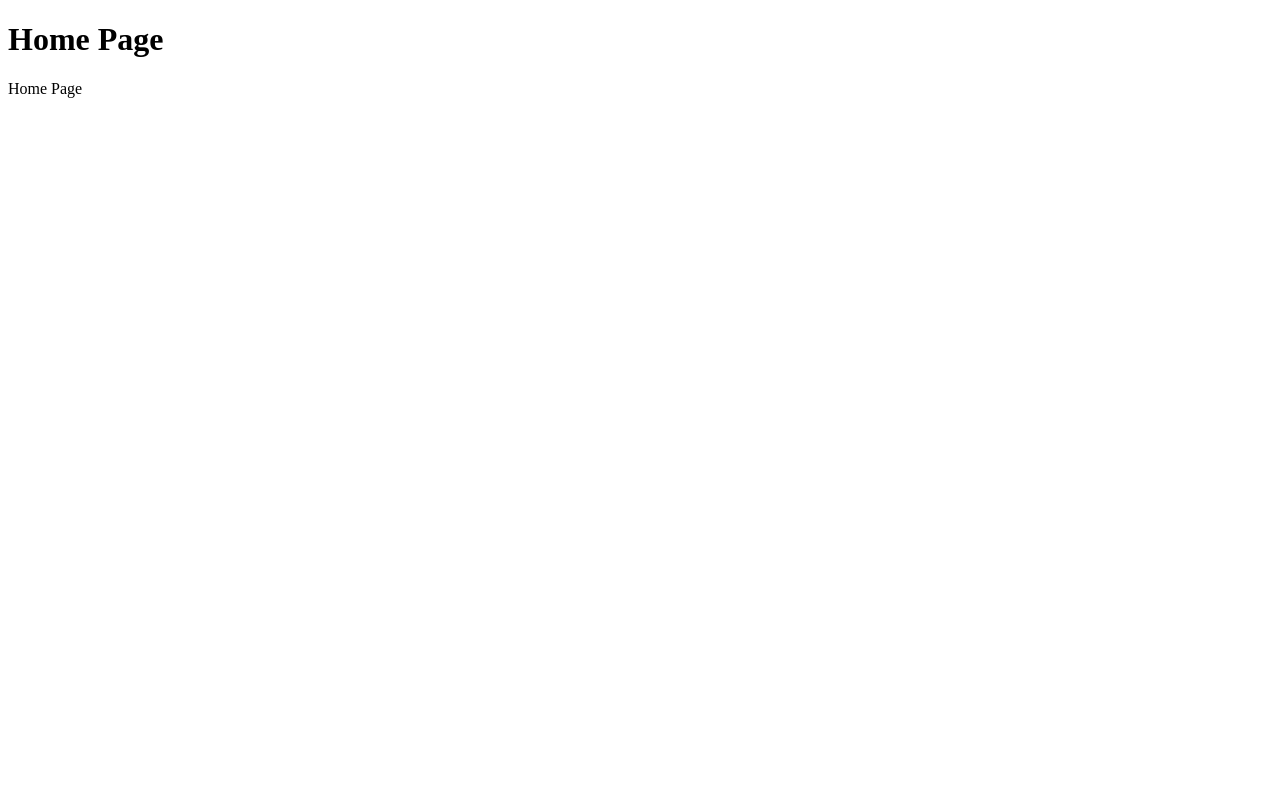
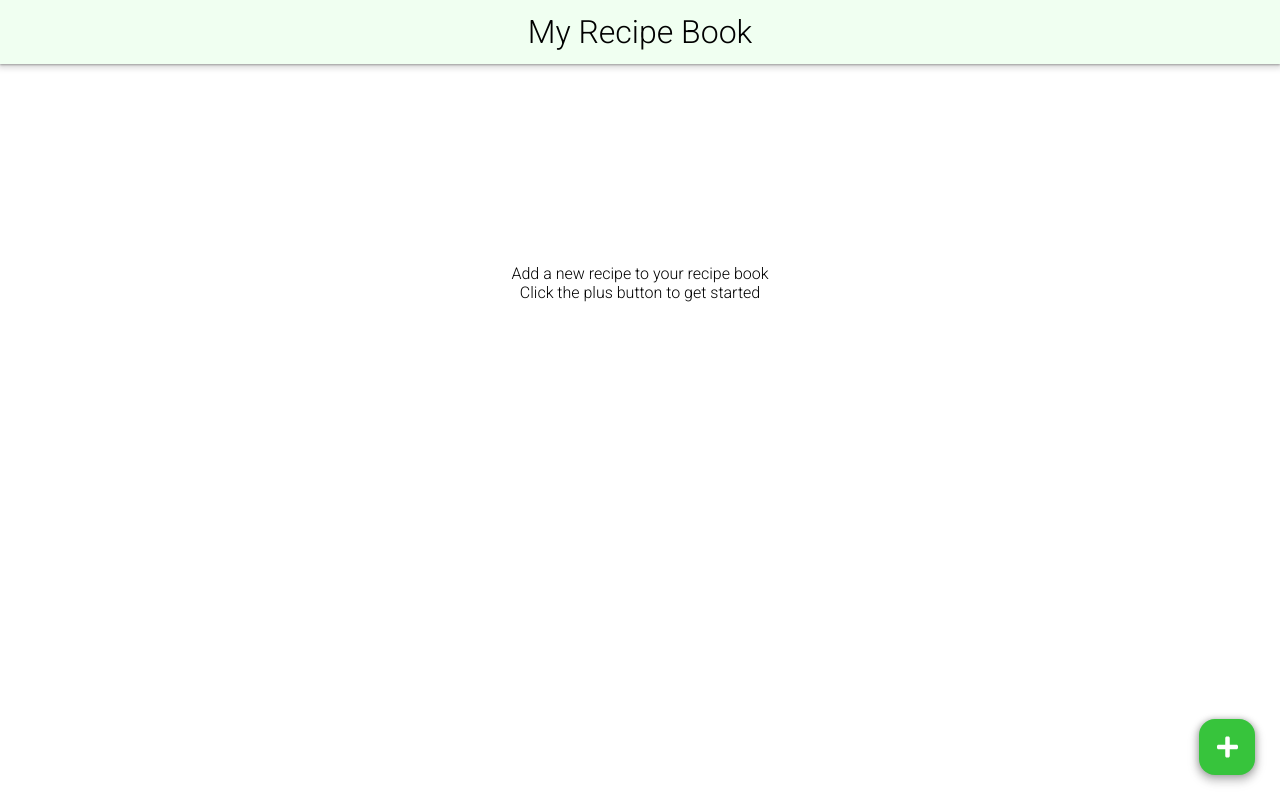
Before and after one commit to leesavage09/my_recipe_book, a Gatsby site: page / in a window 1280 px wide. Built offline with nearby package versions, Linux system fonts and the light colour scheme; Gatsby itself is replaced by a stand-in of ours.

Commit message:
Added initial pages and SCSS

```diff
--- a/package.json
+++ b/package.json
@@ -15,6 +15,9 @@
     "clean": "gatsby clean"
   },
   "dependencies": {
+    "@fortawesome/fontawesome-svg-core": "^1.2.36",
+    "@fortawesome/free-solid-svg-icons": "^5.15.4",
+    "@fortawesome/react-fontawesome": "^0.1.16",
     "gatsby": "^4.2.0",
     "gatsby-plugin-sass": "^5.2.0",
     "react": "^17.0.1",
--- /dev/null
+++ b/src/components/addrecipebtn.js
@@ -0,0 +1,14 @@
+import React from 'react'
+import { FontAwesomeIcon } from '@fortawesome/react-fontawesome'
+import { faPlus } from '@fortawesome/free-solid-svg-icons'
+import { button, icon, fa_icon } from './scss/addrecipebtn.module.scss'
+
+export default function AddRecipeBtn() {
+    return (
+        <div className={button}>
+            <div className={icon}>
+                <FontAwesomeIcon className={fa_icon} icon={faPlus} />
+            </div>
+        </div>
+    )
+}
--- /dev/null
+++ b/src/components/head.js
@@ -0,0 +1,13 @@
+import React from 'react'
+import { page_head } from './scss/head.module.scss'
+
+const Head = () => {
+    return (
+        <div className={page_head}>
+            <title>My Recipe Book</title>
+            <h1>My Recipe Book</h1>
+        </div>
+    )
+}
+
+export default Head
--- /dev/null
+++ b/src/components/norecipes.js
@@ -0,0 +1,13 @@
+import React from 'react'
+import {text} from './scss/norecipes.module.scss'
+
+const NoRecipes = () => {
+    return (
+        <p className={text}>
+            Add a new recipe to your recipe book<br />
+            Click the plus button to get started
+        </p>
+    )
+}
+
+export default NoRecipes
--- /dev/null
+++ b/src/components/scss/addrecipebtn.module.scss
@@ -0,0 +1,27 @@
+.button {
+    position: absolute;
+    width: 56px;
+    height: 56px;
+    right: 25px;
+    bottom: 25px;
+
+    box-shadow: 0px 4px 8px 3px rgba(0, 0, 0, 0.15);
+    filter: drop-shadow(0px 1px 3px rgba(0, 0, 0, 0.3));
+
+    background: #37c43c;
+    border-radius: 16px;
+}
+
+.icon {
+    position: absolute;
+    width: 24px;
+    height: 24px;
+    left: calc(50% - 24px / 2);
+    top: calc(50% - 24px / 2);
+    text-align: center;
+}
+
+.fa_icon {
+    font-size: 24px;
+    color: #fff;
+}
--- /dev/null
+++ b/src/components/scss/head.module.scss
@@ -0,0 +1,14 @@
+.page_head {
+    width: 100%;
+    height: 64px;
+    left: 0px;
+    top: 0px;
+
+    display: flex;
+    justify-content: center;
+    align-items: center;
+
+    background-color: #f0fff1;
+    box-shadow: 0px 1px 2px rgba(0, 0, 0, 0.3), 0px 2px 6px 2px rgba(0, 0, 0, 0.15);
+
+}
--- /dev/null
+++ b/src/components/scss/norecipes.module.scss
@@ -0,0 +1,4 @@
+.text {
+    margin-top: 25vh;
+    position: relative;
+}
--- a/src/pages/index.js
+++ b/src/pages/index.js
@@ -1,13 +1,15 @@
 import * as React from "react"
+import AddRecipeBtn from "../components/addrecipebtn"
+import Head from "../components/head"
+import NoRecipes from "../components/norecipes"
+import "../scss/global.scss"
 
 const IndexPage = () => {
   return (
     <main>
-      <title>Home Page</title>
-      <h1>Home Page</h1>
-      <p>
-        Home Page
-      </p>
+      <Head />
+      <NoRecipes />
+      <AddRecipeBtn />
     </main>
   )
 }
--- /dev/null
+++ b/src/scss/global.scss
@@ -0,0 +1,12 @@
+@import url('https://fonts.googleapis.com/css2?family=Roboto:wght@300&display=swap');
+
+body, h1 {
+    font-family: 'Roboto', sans-serif;
+    font-weight: 300;
+    font-style: normal;
+    margin: 0;
+}
+
+p {
+    text-align: center;
+}
```
Also changed, not shown: 1 other file.
